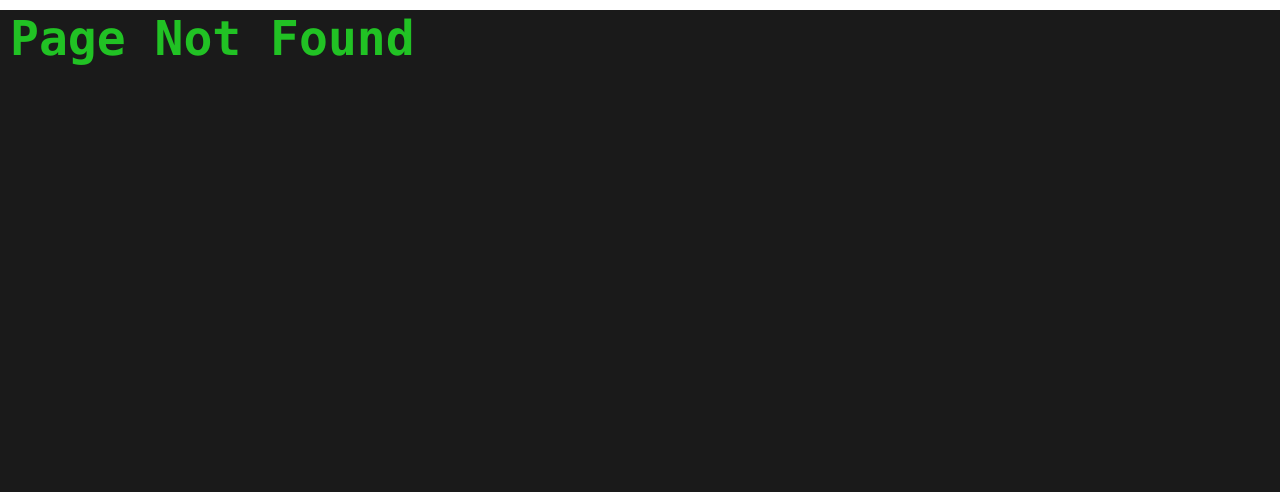
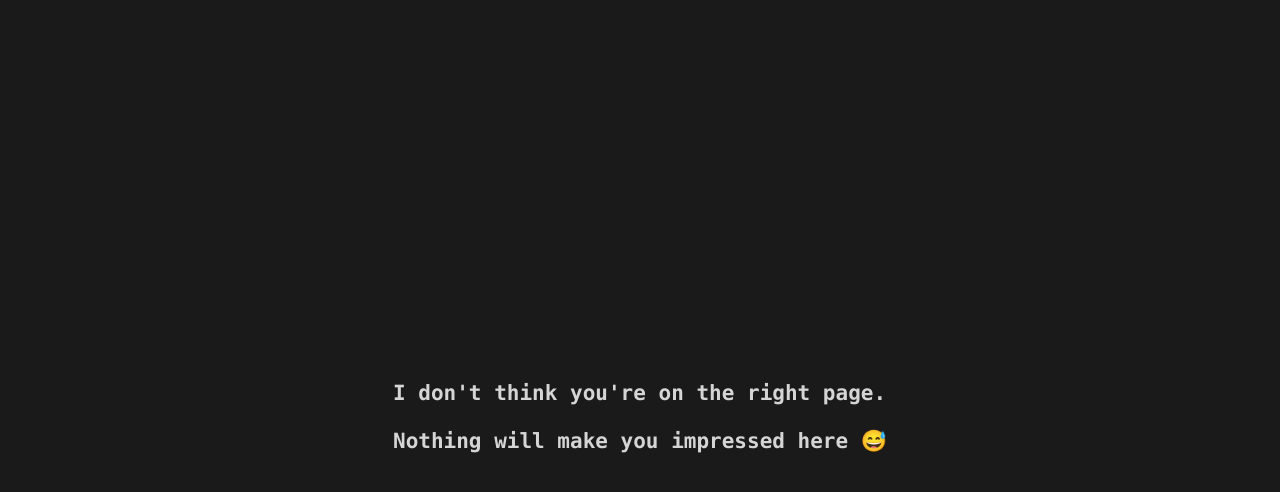
Before and after one commit to tawfiqkhalilieh/portfolio, a Next.js app: page /404/404 in a window 1280 px wide. Before the commit this address had no page. Shown: the top 492 px of the page. Built offline with nearby package versions, Linux system fonts and the light colour scheme.

Commit message:
404 page

```diff
--- a/pages/404.tsx
+++ /dev/null
@@ -1,7 +0,0 @@
-export default function Custom404() {
-  return (
-    <div style={{backgroundColor: '#1A1A1A', width: '100vw', height:'100vh'}}>
-      <h1>Page Not Found</h1>
-    </div>
-  )
-}
--- /dev/null
+++ b/pages/404/404.module.scss
@@ -0,0 +1,47 @@
+.Container {
+  display: flex;
+  background-color: #1a1a1a;
+  flex-direction: column;
+  max-width: 100vw;
+
+  .content {
+    align-items: center;
+    display: flex;
+    flex-direction: column;
+    gap: 50px;
+    padding: 80px 0;
+
+    .summary {
+      color: #0f0;
+      display: flex;
+      flex-direction: column;
+      justify-content: center;
+      text-align: center;
+      width: 70vw;
+    }
+
+    .timelineGridCotainer {
+      max-width: 100vw;
+    }
+  }
+
+  .animated404 {
+    position: absolute;
+    left: 50%;
+    top: 50%;
+    -webkit-transform: translate(-50%, -50%);
+    transform: translate(-50%, -50%);
+    padding-top: 2rem;
+    padding-bottom: 2rem;
+  }
+}
+
+@media only screen and (max-width: 700px) {
+  .summary {
+    width: 85vw !important;
+  }
+
+  .timelineGridCotainer {
+    overflow: hidden;
+  }
+}
--- /dev/null
+++ b/pages/404/404.tsx
@@ -0,0 +1,32 @@
+import Head from "next/head";
+import { useTypedText, VMenuBar, VFooter } from "../../utils";
+import styles from "./404.module.scss";
+export function VMainHeader() {
+  return (
+    <div className={styles.aboutInfo}>
+      <h2 className={styles.animated404}>
+        {useTypedText("I don't think you're on the right page.", 30, 350)}
+        <br /> <br />
+        {useTypedText("Nothing will make you impressed here 😅", 30, 500)}
+      </h2>
+    </div>
+  );
+}
+
+export default function Custom404() {
+  return (
+    <div className={styles.Container}>
+      <Head>
+        <title>Page Not Found</title>
+        <VMenuBar activeTab={undefined} />
+      </Head>
+      <div className={styles.content}>
+        <div className={styles.intro}>
+          <div className={styles.introduction}>
+            <VMainHeader />
+          </div>
+        </div>
+      </div>
+    </div>
+  );
+}
--- /dev/null
+++ b/pages/404/index.ts
@@ -0,0 +1 @@
+export { default } from "./404";
--- a/pages/api/hello.ts
+++ /dev/null
@@ -1,13 +0,0 @@
-// Next.js API route support: https://nextjs.org/docs/api-routes/introduction
-import type { NextApiRequest, NextApiResponse } from 'next'
-
-type Data = {
-  name: string
-}
-
-export default function handler(
-  req: NextApiRequest,
-  res: NextApiResponse<Data>
-) {
-  res.status(200).json({ name: 'John Doe' })
-}
--- a/styles/globals.scss
+++ b/styles/globals.scss
@@ -4,6 +4,7 @@ body {
   padding: 0;
   margin: 0;
   font-family: Consolas;
+  background-color: #1a1a1a;
 }
 
 h1 {
@@ -13,7 +14,7 @@ h1 {
 }
 
 h2 {
-  color: #D5D5D5;
+  color: #d5d5d5;
   font-size: 21px;
 }
 
--- a/utils/menubar.tsx
+++ b/utils/menubar.tsx
@@ -1,7 +1,7 @@
 import Link from "next/link";
 import styles from "./menubar.module.scss";
 type MenuBarProps = {
-  activeTab: "Home" | "Work" | "Showcase";
+  activeTab: "Home" | "Work" | "Showcase" | undefined;
 };
 
 export function VMenuBar(props: MenuBarProps) {
```
